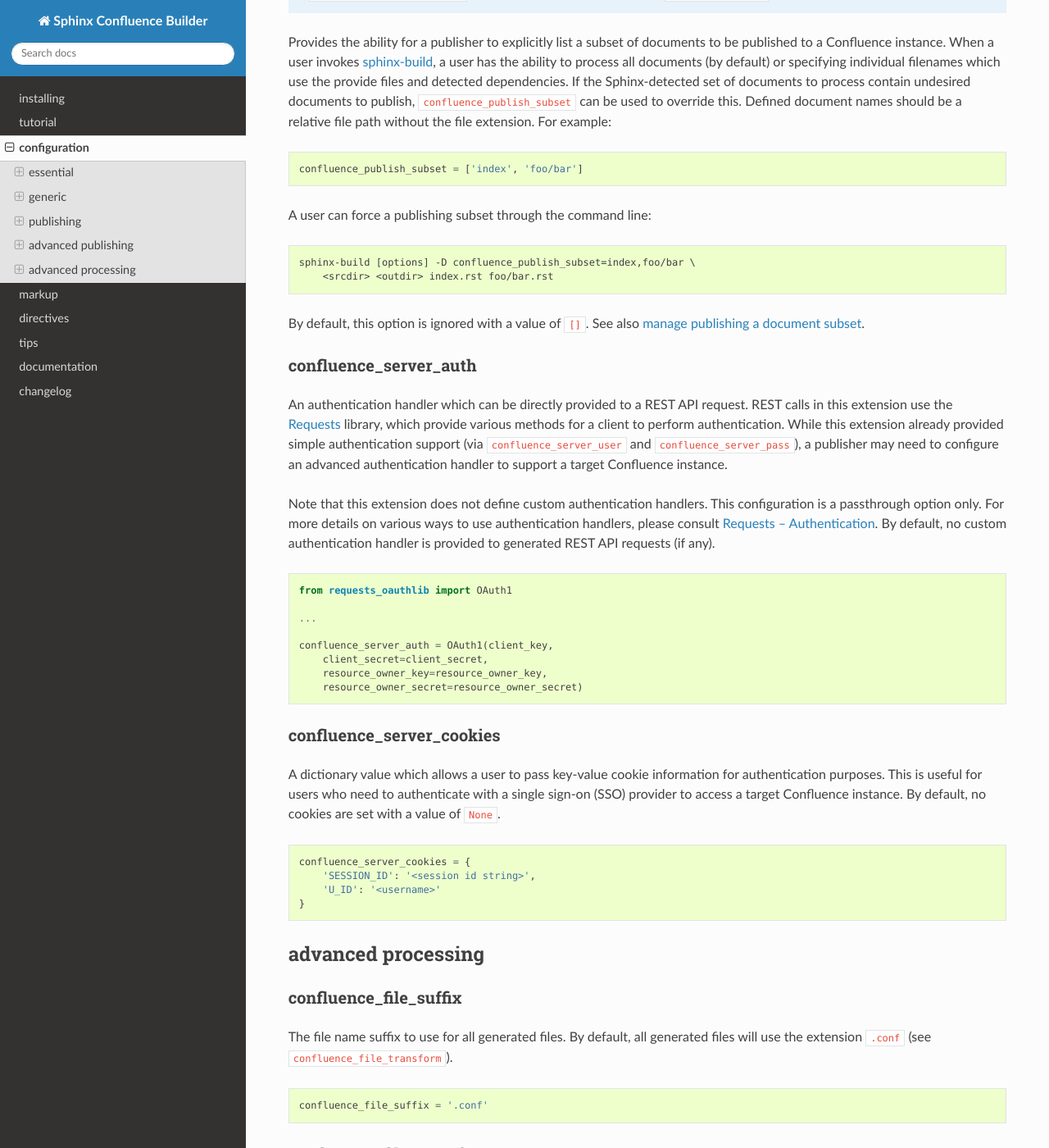
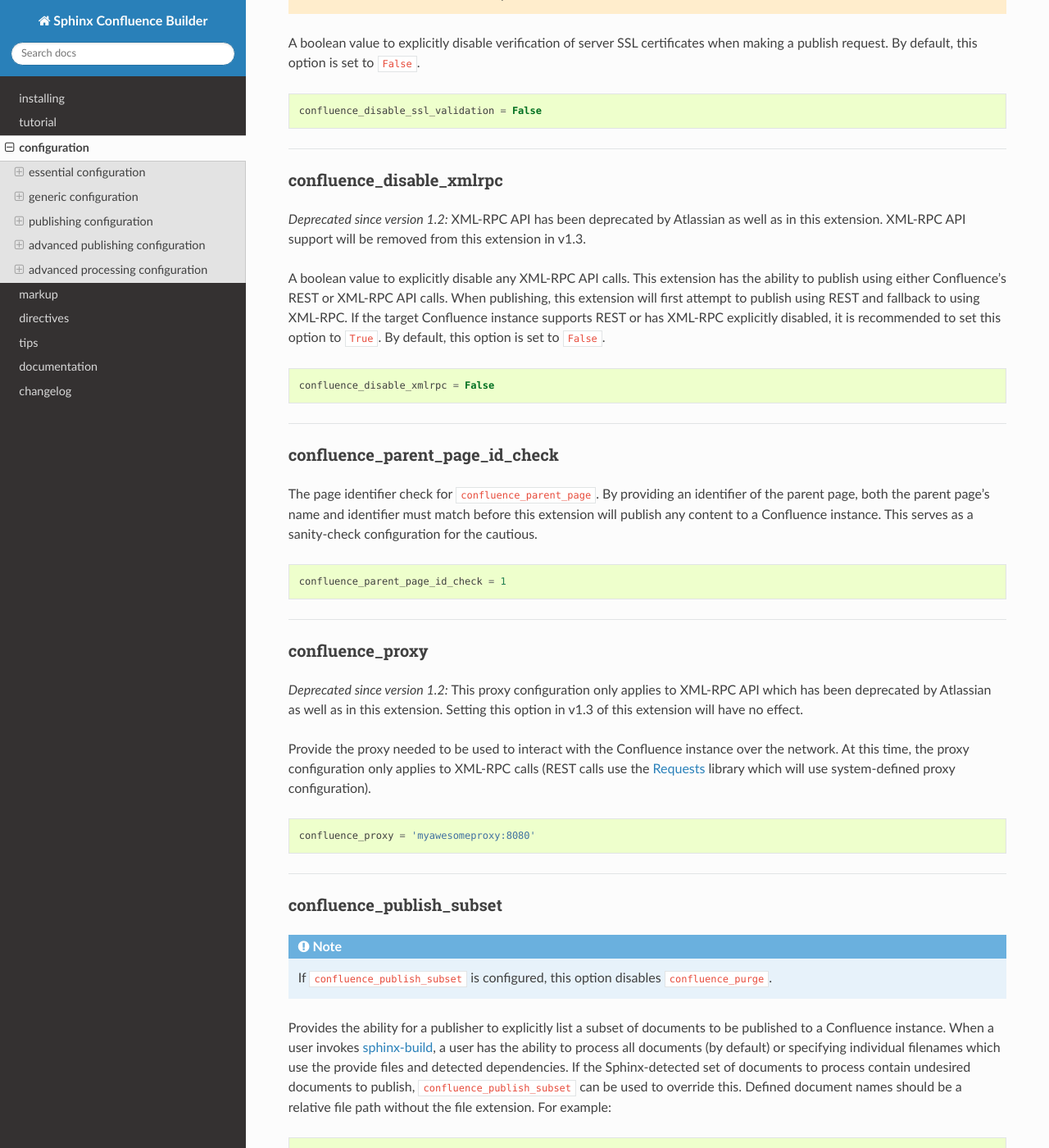
Before and after one commit to sphinx-contrib/confluencebuilder, a Sphinx documentation site: the page built from doc/configuration.rst, in a window 1280 px wide and 1400 px high, scrolled down 11045 px. Shown: the whole window at 82% size. Built offline with Sphinx 7.4.7 and the Read the Docs theme 2.0.0, drawn with Linux system fonts in a browser that asks for light colours; some of the changed text lies outside the part shown.

Commit message:
doc: cleanup configuration document
Perform a series of minor adjustments to hopefully improve the
presentation of configuration options to users. This includes:

 - Taking advantage of `versionadded` and `deprecated` directives.
 - Adding transitions to help separate configuration sections.
 - Adding more "see also" helpers.

Signed-off-by: James Knight <james.d.knight@live.com>

```diff
--- a/doc/configuration.rst
+++ b/doc/configuration.rst
@@ -19,10 +19,8 @@
 
 .. contents:: :local:
 
-.. #############################################################################
-
-essential
----------
+essential configuration
+-----------------------
 
 confluence_publish
 ~~~~~~~~~~~~~~~~~~
@@ -34,6 +32,8 @@
 .. code-block:: python
 
    confluence_publish = True
+
+--------------------------------------------------------------------------------
 
 confluence_server_pass
 ~~~~~~~~~~~~~~~~~~~~~~
@@ -63,6 +63,8 @@
    provides a method for prompting for a password (see
    |confluence_ask_password|_).
 
+--------------------------------------------------------------------------------
+
 confluence_server_url
 ~~~~~~~~~~~~~~~~~~~~~
 
@@ -89,6 +91,8 @@
 
    confluence_server_url = 'https://intranet-wiki.example.com/'
 
+--------------------------------------------------------------------------------
+
 confluence_server_user
 ~~~~~~~~~~~~~~~~~~~~~~
 
@@ -101,6 +105,8 @@
    confluence_server_user = 'myawesomeuser@example.com'
        (or)
    confluence_server_user = 'myawesomeuser'
+
+--------------------------------------------------------------------------------
 
 .. |confluence_space_name| replace:: ``confluence_space_name``
 .. _confluence_space_name:
@@ -117,13 +123,18 @@
 Note that the space name can be **case-sensitive** in most (if not all) versions
 of Confluence.
 
-.. #############################################################################
+--------------------------------------------------------------------------------
 
-generic
--------
+generic configuration
+---------------------
+
+.. |confluence_add_secnumbers| replace:: ``confluence_add_secnumbers``
+.. _confluence_add_secnumbers:
 
 confluence_add_secnumbers
 ~~~~~~~~~~~~~~~~~~~~~~~~~
+
+.. versionadded:: 1.2
 
 Add section numbers to page and section titles if ``doctree`` uses the
 ``:numbered:`` option. By default, this is enabled:
@@ -169,6 +198,8 @@
 .. code-block:: python
 
    confluence_max_doc_depth = 2
+
+--------------------------------------------------------------------------------
 
 confluence_page_hierarchy
 ~~~~~~~~~~~~~~~~~~~~~~~~~
@@ -188,8 +219,12 @@
 documents will still be published based off the configured (or unconfigured)
 |confluence_parent_page|_ setting.
 
+--------------------------------------------------------------------------------
+
 confluence_prev_next_buttons_location
 ~~~~~~~~~~~~~~~~~~~~~~~~~~~~~~~~~~~~~
+
+.. versionadded:: 1.2
 
 A string value to where to include previous/next buttons (if any) based on the
 detected order of documents to be included in processing. Values accepted are
@@ -200,8 +235,15 @@
 
    confluence_prev_next_buttons_location = 'top'
 
+--------------------------------------------------------------------------------
+
+.. |confluence_secnumber_suffix| replace:: ``confluence_secnumber_suffix``
+.. _confluence_secnumber_suffix:
+
 confluence_secnumber_suffix
 ~~~~~~~~~~~~~~~~~~~~~~~~~~~
+
+.. versionadded:: 1.2
 
 The suffix to put after section numbers, before section name.
 
@@ -209,10 +251,12 @@
 
     confluence_secnumber_suffix = '. '
 
-.. #############################################################################
+See also |confluence_add_secnumbers|_.
 
-publishing
-----------
+--------------------------------------------------------------------------------
+
+publishing configuration
+------------------------
 
 .. |confluence_ask_password| replace:: ``confluence_ask_password``
 .. _confluence_ask_password:
@@ -250,8 +294,12 @@
 properly from the user. For example, Cygwin/MinGW may not be able to accept a
 password unless invoked with ``winpty``.
 
+--------------------------------------------------------------------------------
+
 confluence_ask_user
 ~~~~~~~~~~~~~~~~~~~
+
+.. versionadded:: 1.2
 
 Provides an override for an interactive shell to request publishing documents
 using a user provided from the shell environment. While a
@@ -263,6 +311,8 @@
 .. code-block:: python
 
    confluence_ask_user = False
+
+--------------------------------------------------------------------------------
 
 confluence_disable_autogen_title
 ~~~~~~~~~~~~~~~~~~~~~~~~~~~~~~~~
@@ -280,6 +330,8 @@
 
    confluence_disable_autogen_title = True
 
+--------------------------------------------------------------------------------
+
 confluence_disable_notifications
 ~~~~~~~~~~~~~~~~~~~~~~~~~~~~~~~~
 
@@ -290,6 +342,8 @@
 .. code-block:: python
 
    confluence_disable_notifications = True
+
+--------------------------------------------------------------------------------
 
 .. |confluence_master_homepage| replace:: ``confluence_master_homepage``
 .. _confluence_master_homepage:
@@ -304,6 +358,8 @@
 .. code-block:: python
 
    confluence_master_homepage = False
+
+--------------------------------------------------------------------------------
 
 .. |confluence_parent_page| replace:: ``confluence_parent_page``
 .. _confluence_parent_page:
@@ -327,11 +383,15 @@
 option as well. Note that the page's name can be case-sensitive in most
 (if not all) versions of Confluence.
 
+--------------------------------------------------------------------------------
+
 .. |confluence_publish_postfix| replace:: ``confluence_publish_postfix``
 .. _confluence_publish_postfix:
 
 confluence_publish_postfix
 ~~~~~~~~~~~~~~~~~~~~~~~~~~
+
+.. versionadded:: 1.2
 
 If set, the postfix value is added to the title of all published documents. In
 Confluence, page names need to be unique for a space. A postfix can be set to
@@ -349,6 +409,8 @@
    confluence_publish_postfix = '-postfix'
 
 By default, no postfix is used. See also |confluence_publish_prefix|_.
+
+--------------------------------------------------------------------------------
 
 .. |confluence_publish_prefix| replace:: ``confluence_publish_prefix``
 .. _confluence_publish_prefix:
@@ -372,6 +434,8 @@
    confluence_publish_prefix = 'prefix-'
 
 By default, no prefix is used. See also |confluence_publish_postfix|_.
+
+--------------------------------------------------------------------------------
 
 .. |confluence_purge| replace:: ``confluence_purge``
 .. _confluence_purge:
@@ -403,6 +467,8 @@
 documents, a following publish attempt with only one of the documents will purge
 the other nine pages.
 
+--------------------------------------------------------------------------------
+
 confluence_purge_from_master
 ~~~~~~~~~~~~~~~~~~~~~~~~~~~~
 
@@ -419,6 +485,8 @@
 .. code-block:: python
 
    confluence_purge_from_master = False
+
+--------------------------------------------------------------------------------
 
 .. _confluence_timeout:
 
@@ -437,10 +505,10 @@
 
    confluence_timeout = 10
 
-.. #############################################################################
+--------------------------------------------------------------------------------
 
-advanced publishing
--------------------
+advanced publishing configuration
+---------------------------------
 
 confluence_asset_override
 ~~~~~~~~~~~~~~~~~~~~~~~~~
@@ -461,6 +529,8 @@
 
    confluence_asset_override = None
 
+--------------------------------------------------------------------------------
+
 confluence_ca_cert
 ~~~~~~~~~~~~~~~~~~
 
@@ -477,6 +547,8 @@
 .. code-block:: python
 
    confluence_ca_cert = 'ca.crt'
+
+--------------------------------------------------------------------------------
 
 .. |confluence_client_cert| replace:: ``confluence_client_cert``
 .. _confluence_client_cert:
@@ -498,6 +570,8 @@
    # or
    confluence_client_cert = ('client.cert', 'client.key')
 
+--------------------------------------------------------------------------------
+
 .. |confluence_client_cert_pass| replace:: ``confluence_client_cert_pass``
 .. _confluence_client_cert_pass:
 
@@ -513,11 +587,12 @@
 
    confluence_client_cert_pass = 'passphrase'
 
+--------------------------------------------------------------------------------
+
 confluence_disable_rest
 ~~~~~~~~~~~~~~~~~~~~~~~
 
-.. warning::
-
+.. deprecated:: 1.2
    It is not recommended to use this option with a value of ``True`` as the
    XML-RPC API has been deprecated by Atlassian as well as in this extension.
    This configuration option will have no effect in v1.3. Only use if required.
@@ -532,6 +607,8 @@
 .. code-block:: python
 
    confluence_disable_rest = False
+
+--------------------------------------------------------------------------------
 
 .. |confluence_disable_ssl_validation| replace::
    ``confluence_disable_ssl_validation``
@@ -551,13 +628,14 @@
 
    confluence_disable_ssl_validation = False
 
+--------------------------------------------------------------------------------
+
 .. _confluence_disable_xmlrpc:
 
 confluence_disable_xmlrpc
 ~~~~~~~~~~~~~~~~~~~~~~~~~
 
-.. warning::
-
+.. deprecated:: 1.2
    XML-RPC API has been deprecated by Atlassian as well as in this extension.
    XML-RPC API support will be removed from this extension in v1.3.
 
@@ -572,6 +650,8 @@
 
    confluence_disable_xmlrpc = False
 
+--------------------------------------------------------------------------------
+
 confluence_parent_page_id_check
 ~~~~~~~~~~~~~~~~~~~~~~~~~~~~~~~
 
@@ -584,8 +664,15 @@
 
    confluence_parent_page_id_check = 1
 
+--------------------------------------------------------------------------------
+
 confluence_proxy
 ~~~~~~~~~~~~~~~~
+
+.. deprecated:: 1.2
+   This proxy configuration only applies to XML-RPC API which has been
+   deprecated by Atlassian as well as in this extension. Setting this option in
+   v1.3 of this extension will have no effect.
 
 Provide the proxy needed to be used to interact with the Confluence instance
 over the network. At this time, the proxy configuration only applies to XML-RPC
@@ -595,6 +682,8 @@
 .. code-block:: python
 
    confluence_proxy = 'myawesomeproxy:8080'
+
+--------------------------------------------------------------------------------
 
 .. _confluence_publish_subset:
 
@@ -629,6 +718,8 @@
 By default, this option is ignored with a value of ``[]``. See also
 :ref:`manage publishing a document subset<tip_manage_publish_subset>`.
 
+--------------------------------------------------------------------------------
+
 confluence_server_auth
 ~~~~~~~~~~~~~~~~~~~~~~
 
@@ -656,6 +747,8 @@
        resource_owner_key=resource_owner_key,
        resource_owner_secret=resource_owner_secret)
 
+--------------------------------------------------------------------------------
+
 confluence_server_cookies
 ~~~~~~~~~~~~~~~~~~~~~~~~~
 
@@ -671,10 +764,10 @@
        'U_ID': '<username>'
    }
 
-.. #############################################################################
+--------------------------------------------------------------------------------
 
-advanced processing
--------------------
+advanced processing configuration
+---------------------------------
 
 .. |confluence_file_suffix| replace:: ``confluence_file_suffix``
 .. _confluence_file_suffix:
@@ -689,6 +782,8 @@
 
    confluence_file_suffix = '.conf'
 
+--------------------------------------------------------------------------------
+
 .. |confluence_file_transform| replace:: ``confluence_file_transform``
 .. _confluence_file_transform:
 
@@ -700,10 +795,14 @@
 get_outdated_docs_ and write_doc_ methods. The default translation will be the
 combination of "``docname`` + |confluence_file_suffix|_".
 
+--------------------------------------------------------------------------------
+
 .. _confluence_jira_servers:
 
 confluence_jira_servers
 ~~~~~~~~~~~~~~~~~~~~~~~
+
+.. versionadded:: 1.2
 
 Provides a dictionary of named JIRA servers to reference when using the ``jira``
 or ``jira_issue`` directives. In a typical Confluence environment which is
@@ -742,6 +841,8 @@
     .. jira_issue:: TEST-151
         :server: server-1
 
+--------------------------------------------------------------------------------
+
 confluence_lang_transform
 ~~~~~~~~~~~~~~~~~~~~~~~~~
 
@@ -757,6 +858,8 @@
 
    confluence_lang_transform = my_language_translation
 
+--------------------------------------------------------------------------------
+
 .. |confluence_link_suffix| replace:: ``confluence_link_suffix``
 .. _confluence_link_suffix:
 
@@ -771,6 +874,8 @@
 
    confluence_link_suffix = '.conf'
 
+--------------------------------------------------------------------------------
+
 .. |confluence_link_transform| replace:: ``confluence_link_transform``
 .. _confluence_link_transform:
 
@@ -781,6 +886,8 @@
 The provided function is used to perform translations for both Sphinx's
 get_relative_uri_ method. The default translation will be the combination of
 "``docname`` + |confluence_link_suffix|_".
+
+--------------------------------------------------------------------------------
 
 confluence_remove_title
 ~~~~~~~~~~~~~~~~~~~~~~~
@@ -796,7 +903,6 @@
 
    confluence_remove_title = True
 
-.. #############################################################################
 
 .. references ------------------------------------------------------------------
 
```
Also changed, not shown: other parts of doc/configuration.rst (+18 -0 lines).
